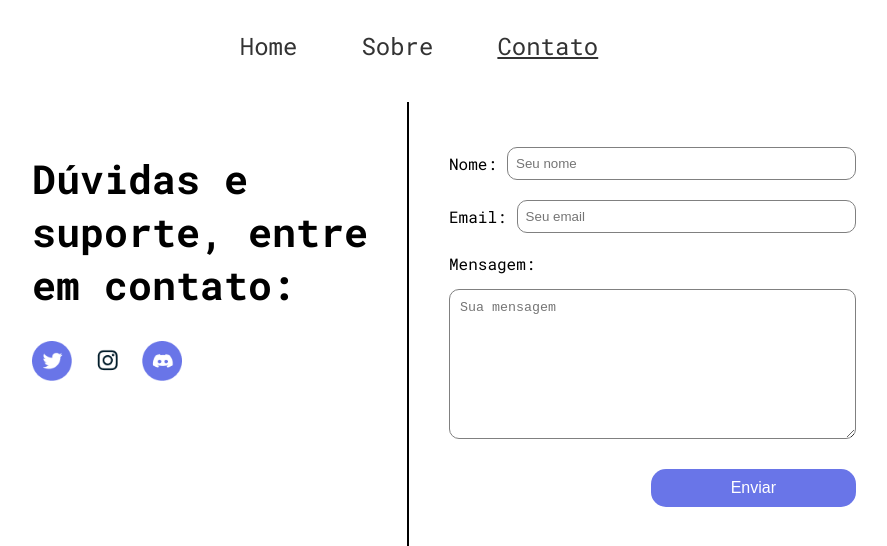
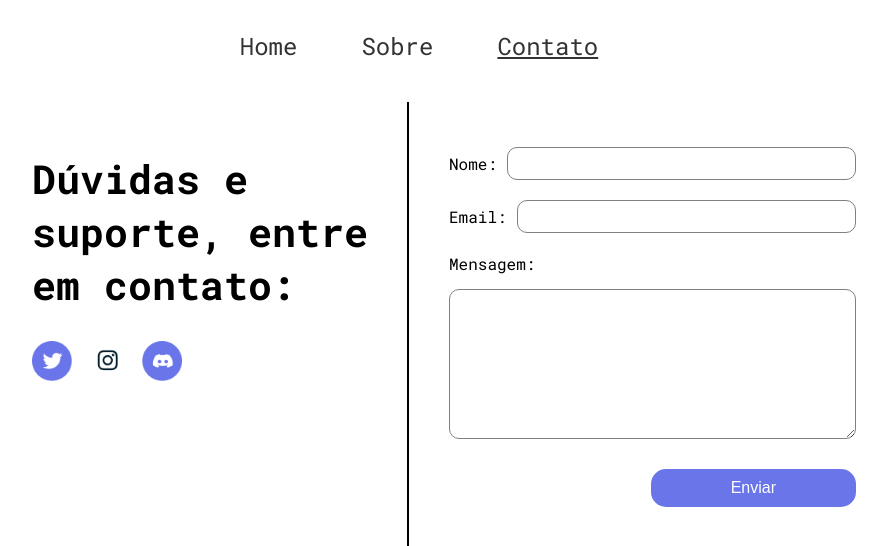
Before and after one commit to RafaelPA13/CP1-WebDev-Componentizacao-React, a React (Vite) app: page /contato in a window 1280 px wide. Shown: the top 546 px of the page, without its empty margins (221-1108 px from the left). Built offline with nearby package versions, Linux system fonts and the light colour scheme.

Commit message:
finalizando componente-2

```diff
--- a/src/pages/contato/index.jsx
+++ b/src/pages/contato/index.jsx
@@ -25,9 +25,9 @@ export default function Contato() {
         </div>
         <div id="contact">
           <form>
-            <Input label="Nome:" placeholder="Seu nome" />
-            <Input label="Email:" placeholder="Seu email" type="email" />
-            <Textarea label="Mensagem:" placeholder="Sua mensagem" />
+            <Input label="Nome:" placeholder=" " />
+            <Input label="Email:" placeholder=" " type="email" />
+            <Textarea label="Mensagem:" placeholder=" " />
             <button type="submit" className="enviar-btn">Enviar</button>
           </form>
         </div>
```
